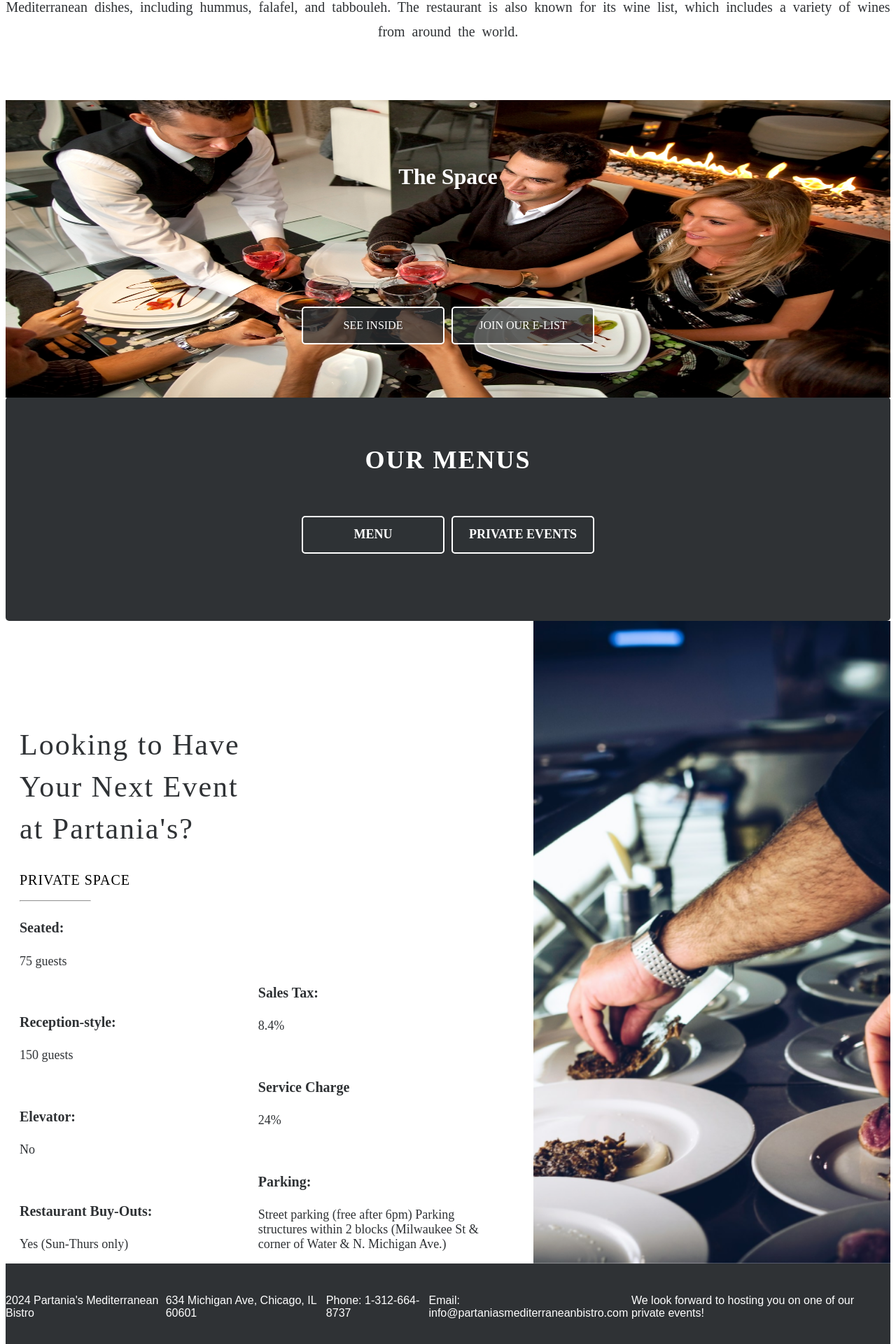
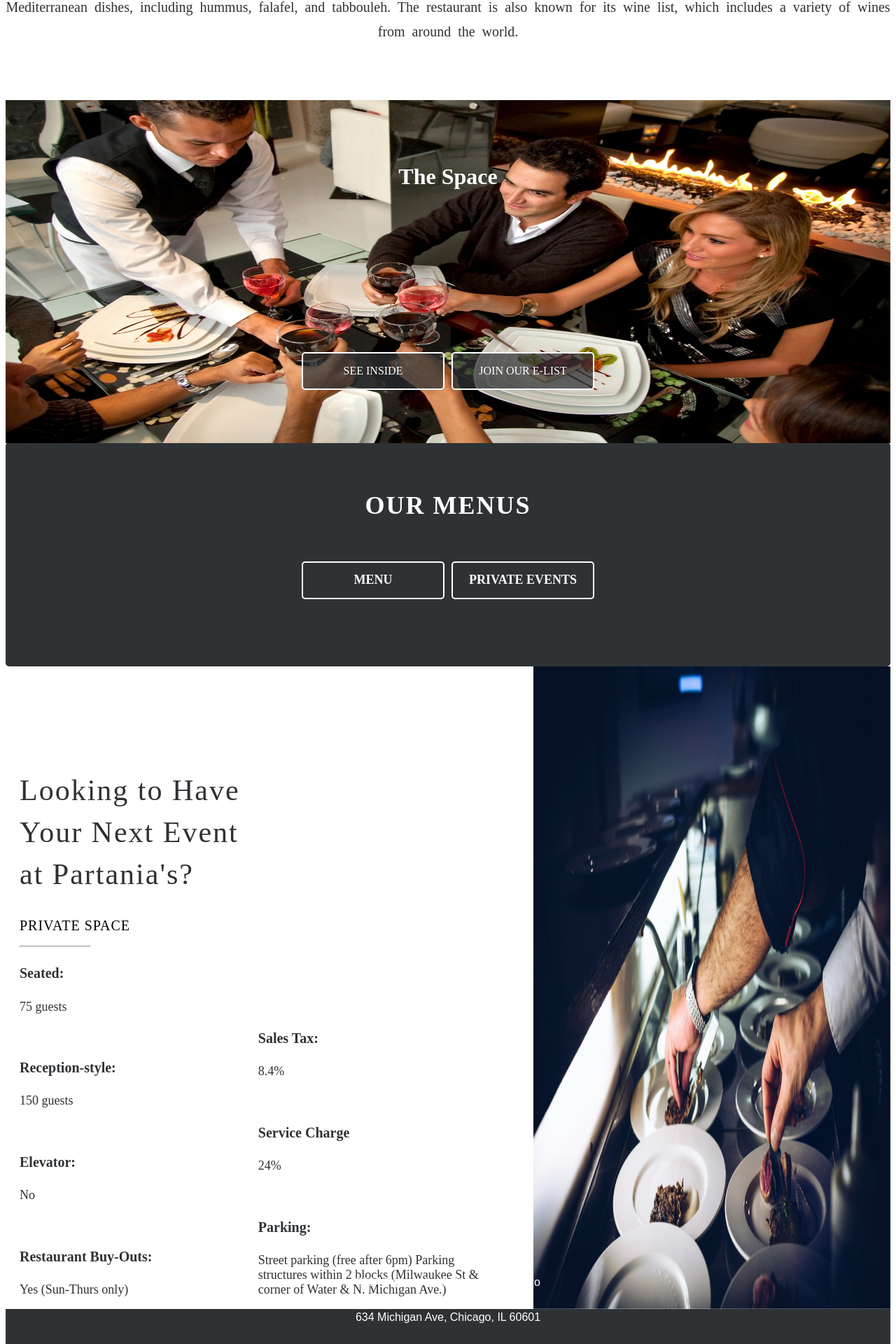
Before and after one commit to jh115424/restaurant-menu-new, a React (Vite) app: page / in a window 1280 px wide. Shown: the part 813-2733 px from the top of the page at 70% size. Built offline with nearby package versions, Linux system fonts and the light colour scheme.

Commit message:
one more piece left for home page

```diff
--- a/src/Pages/RestaurantHomePage.tsx
+++ b/src/Pages/RestaurantHomePage.tsx
@@ -162,7 +162,7 @@
       <div className="footer">
         <p>2024 Partania's Mediterranean Bistro</p>
         <p>634 Michigan Ave, Chicago, IL 60601</p>
-        <p>Phone: 1-312-664-8737</p>
+        <p>Phone: 1-312-664-3746</p>
         <p>Email:  info@partaniasmediterraneanbistro.com</p>
         <p>We look forward to hosting you on one of our private events!</p>
       </div>
--- a/src/Pages/restaurantHomePage.css
+++ b/src/Pages/restaurantHomePage.css
@@ -42,8 +42,9 @@
 
 img.interior-page-image-banner {
   width: -webkit-fill-available;
-  min-height: 425px;
+  min-height: 490px;
   display: block;
+
 
   /* position: absolute; */
 }
@@ -221,7 +222,6 @@
   max-height: 100%;
   width: 88%;
   height: 919px;
-  object-fit: cover;
   float: right;
 }
 
@@ -267,7 +267,8 @@
   background-color: #2f3235;
   color: white;
   display: flex;
-  margin-top: -1px;
+  flex-direction: column;
+  margin-top: -1.2px;
   justify-content: center;
   align-items: center;
   height: 125px;
```
